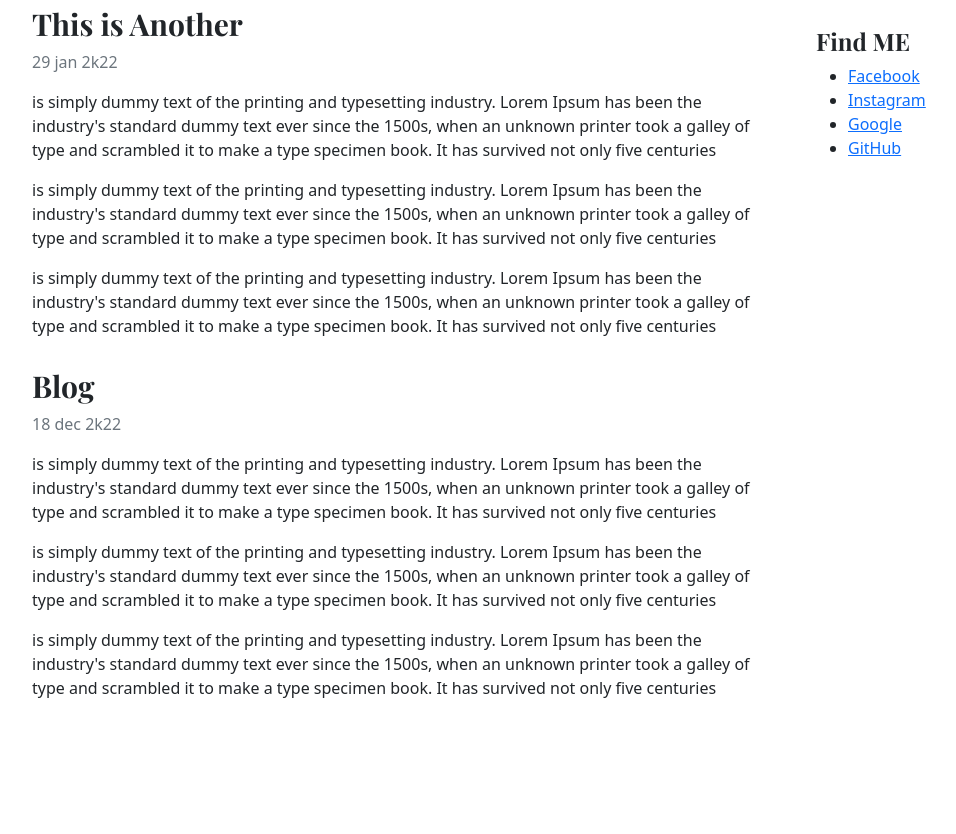
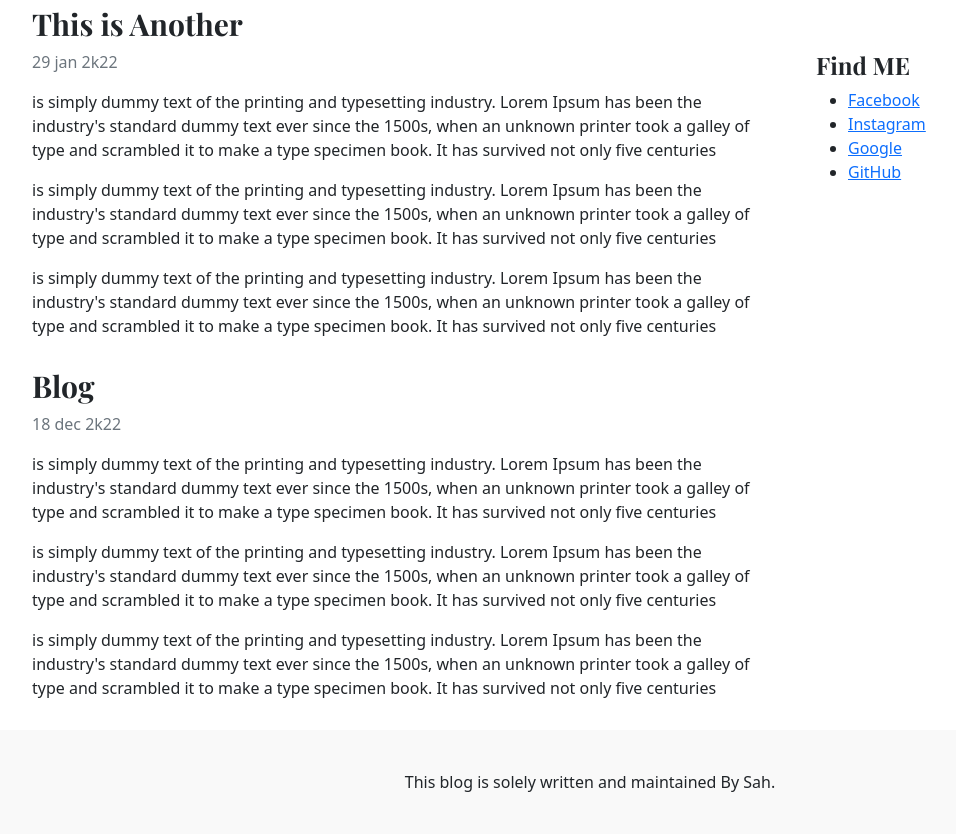
Before and after one commit to sha-on/new-project, a plain HTML site: page index.html in a window 1280 px wide. Shown: the part 1100-1934 px from the top of the page, without its empty margins (50-1006 px from the left). Before the commit the page ends 1830 px from the top, so only its background shows below. Drawn offline with nearby package versions, Linux system fonts and the light colour scheme.

Commit message:
footer add

```diff
--- a/asset/css/style.css
+++ b/asset/css/style.css
@@ -12,3 +12,9 @@ h1,h2,h3,h4,h5,h6 {
 .blog-post-title {
     font-size: 30px;
 }
+
+footer {
+    background: #f9f9f9;
+    padding-top: 40px;
+    padding-bottom: 40px;
+}
--- a/index.html
+++ b/index.html
@@ -5,6 +5,8 @@
     <meta name="viewport" content="width=device-width, initial-scale=1, shrink-to-fit=no">
 
     <title>Shaon's Blog</title>
+
+    <link rel="icon" href="./asset/img/Haii.jpeg">
 
             <!-- Font only -->
     <link rel="preconnect" href="https://fonts.googleapis.com">
@@ -92,7 +94,7 @@
             </div>
 
             <aside class="col-md-4">
-                <div class="bg-dark text-light p-4 rounded">
+                <div class="bg-dark text-light p-4 mb-4 rounded">
                     <h4 class="font-italic">About Us</h4>
                     <p>simply dummy text of the printing and typesetting industry. Lorem Ipsum has been the industry's standard dummy text ever since the 1500s</p>
                 </div>
@@ -124,6 +126,11 @@
         </div>
     </main>
 </div>
+<footer class="text-center">
+    <div class="container">
+        <p class="mb-0">This blog is  solely written and maintained By Sah.</p>
+    </div>
+</footer>
 <a href="contact.html"></a>
 <!-- JavaScript Bundle with Popper -->
 <script src="https://cdn.jsdelivr.net/npm/bootstrap@5.2.2/dist/js/bootstrap.bundle.min.js" integrity="sha384-OERcA2EqjJCMA+/3y+gxIOqMEjwtxJY7qPCqsdltbNJuaOe923+mo//f6V8Qbsw3" crossorigin="anonymous"></script>
```
